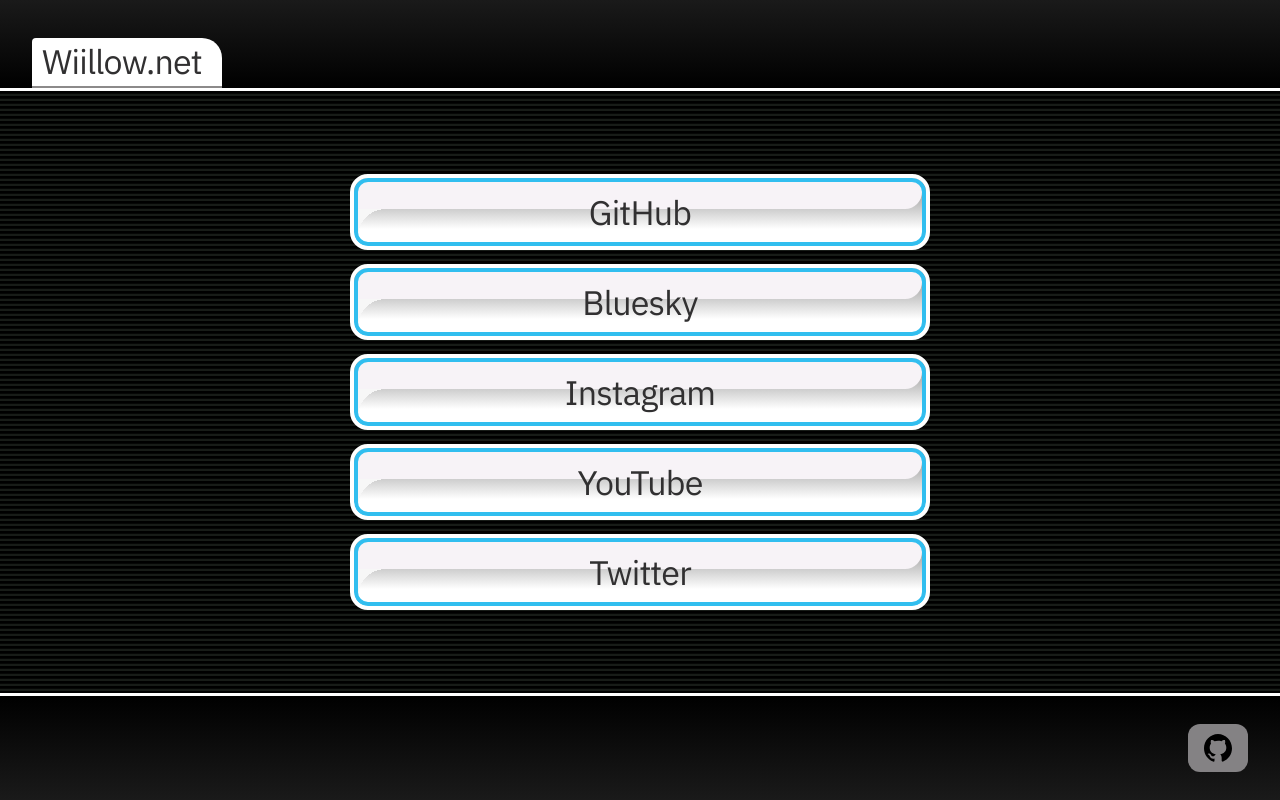
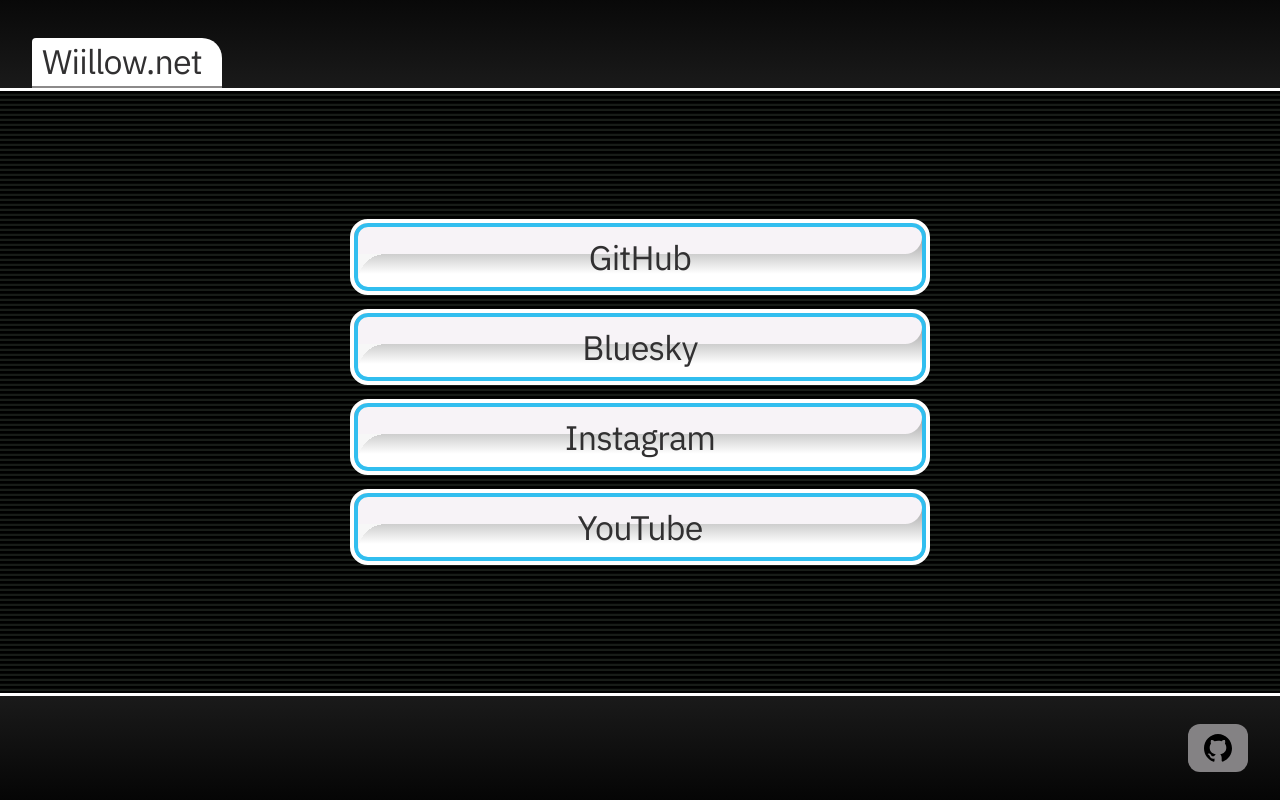
Before and after one commit to wiillownet/wiillow.net, a plain HTML site: page index.html in a window 1280 px wide. Drawn offline with Linux system fonts and the light colour scheme.

Commit message:
Hide Twitter link; fade-then-solid gradient to edges; edge-to-edge viewport + theme-color; add README

```diff
--- a/index.html
+++ b/index.html
@@ -2,7 +2,8 @@
 <html lang="en">
 <head>
   <meta charset="UTF-8" />
-  <meta name="viewport" content="width=device-width, initial-scale=1.0" />
+  <meta name="viewport" content="width=device-width, initial-scale=1.0, viewport-fit=cover" />
+  <meta name="theme-color" content="#000000" />
   <meta name="description" content="Wiillow.net — links and accounts" />
   <title>Wiillow.net</title>
   <link rel="preconnect" href="https://fonts.googleapis.com" />
--- a/links.js
+++ b/links.js
@@ -5,7 +5,7 @@
   { label: 'Bluesky',   url: 'https://bsky.app/profile/wiillow.net' },
   { label: 'Instagram', url: 'https://www.instagram.com/wiillownet/' },
   { label: 'YouTube',   url: 'https://www.youtube.com/@wiillownet' },
-  { label: 'Twitter',   url: 'https://x.com/wiillownet' },
+  // { label: 'Twitter',   url: 'https://x.com/wiillownet' }, // temporarily hidden — not using yet
 ];
 
 // Small pill buttons that sit in the bottom gradient (Wii-style nav).
--- a/styles.css
+++ b/styles.css
@@ -61,7 +61,11 @@
   position: relative;
   flex: 0 0 auto;
   height: var(--grad-h-top);
-  background: linear-gradient(180deg, #1a1a1a 0%, #000 100%);
+  /* Fade from a slightly lit edge at the white screen line up to solid black
+     within 130px, then stay solid black out to the top edge (blends with the
+     status bar / bezel). Keeps the gradient consistent no matter how tall the
+     band grows on mobile. */
+  background: linear-gradient(0deg, #1a1a1a 0, #000 130px);
   display: flex;
   align-items: flex-end;
   padding-left: 32px;
@@ -117,7 +121,9 @@
 .bottom-gradient {
   flex: 0 0 auto;
   height: var(--grad-h-bot);
-  background: linear-gradient(0deg, #1a1a1a 0%, #000 100%);
+  /* Mirror of the top: lit at the white screen line, solid black to the
+     bottom edge within 130px. */
+  background: linear-gradient(180deg, #1a1a1a 0, #000 130px);
   display: flex;
   align-items: center;
   justify-content: flex-end;
```
Also changed, not shown: 1 other file.
